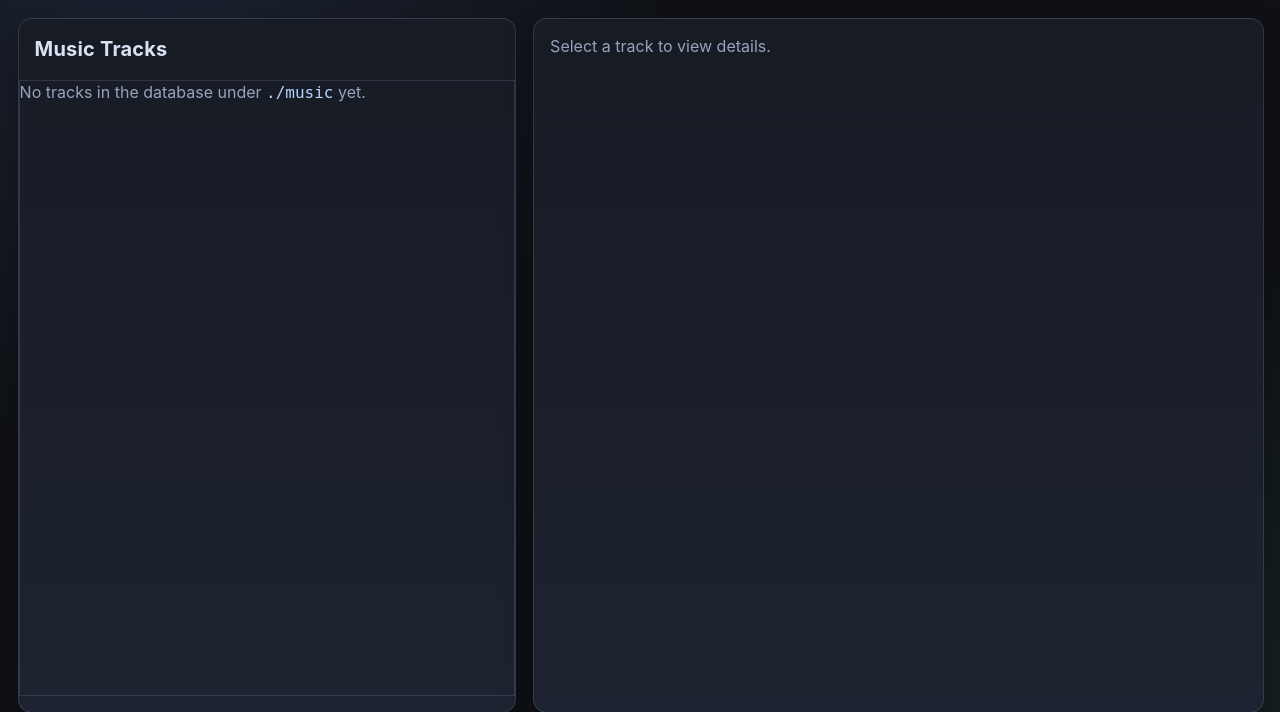
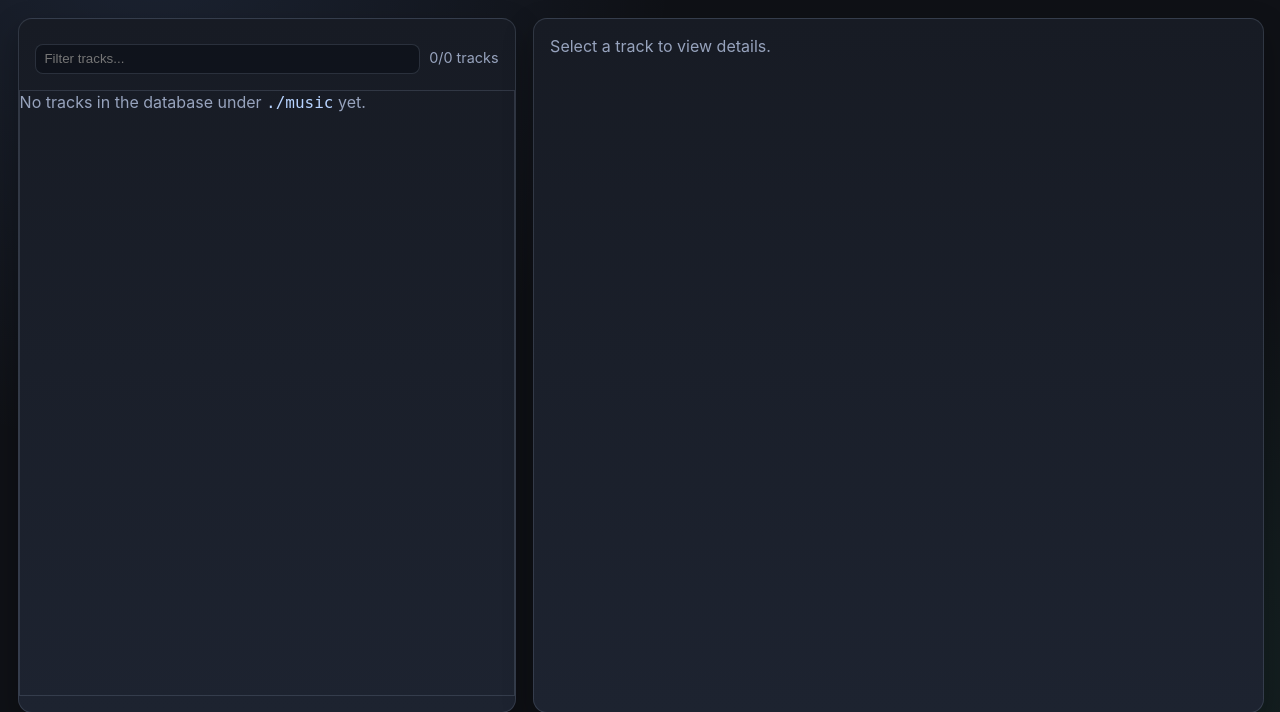
Before and after one commit to mikkohei13/dekho, a Flask app: page / in a window 1280 px wide. Shown: the part 69-781 px from the top of the page. Run offline with Flask 3, Linux system fonts and the light colour scheme; data comes from the database, SQL or seed files in the repository; data that the repository does not hold is empty.

Commit message:
Add data to track list, add filtering, simplify html

```diff
--- a/dekho/app.py
+++ b/dekho/app.py
@@ -33,7 +33,7 @@ def create_app() -> Flask:
             return ("\n".join(lines), 500, {"Content-Type": "text/plain; charset=utf-8"})
 
         music_root = Path("./music").resolve()
-        tracks_in_music: list[dict[str, str]] = []
+        tracks_in_music: list[dict[str, object]] = []
 
         for row in get_all_tracks_file_data():
             track_id = str(row["track_id"]) if row["track_id"] else ""
@@ -41,6 +41,7 @@ def create_app() -> Flask:
             title = str(row["title"]) if row["title"] else ""
             title_new = str(row["title_new"]) if row["title_new"] else ""
             tags = str(row["tags"]) if row["tags"] else ""
+            labels = row["labels"] if isinstance(row.get("labels"), list) else []
             if not track_id or not filepath:
                 continue
 
@@ -58,6 +59,9 @@ def create_app() -> Flask:
                     "track_id": track_id,
                     "filepath": relative_path.as_posix(),
                     "display_title": title_new or title or "Unknown",
+                    "title": title or "",
+                    "tags": tags,
+                    "labels": labels,
                     "has_remote_tags": bool(tags.strip()),
                 }
             )
--- a/dekho/db.py
+++ b/dekho/db.py
@@ -154,7 +154,7 @@ def upsert_track(
         )
 
 
-def get_all_tracks_file_data() -> list[dict[str, str | None]]:
+def get_all_tracks_file_data() -> list[dict[str, object]]:
     init_db()
     with get_connection() as connection:
         rows = connection.execute(
@@ -165,6 +165,20 @@ def get_all_tracks_file_data() -> list[dict[str, str | None]]:
             LEFT JOIN track_remote_data AS trd ON trd.track_id = tfd.track_id
             """
         ).fetchall()
+        label_rows = connection.execute(
+            """
+            SELECT tul.track_id, ld.label
+            FROM track_user_data_labels AS tul
+            JOIN label_definitions AS ld ON ld.id = tul.label_id
+            ORDER BY ld.category, ld.label
+            """
+        ).fetchall()
+
+    labels_by_track_id: dict[str, list[str]] = {}
+    for label_row in label_rows:
+        track_id = str(label_row[0])
+        label = str(label_row[1])
+        labels_by_track_id.setdefault(track_id, []).append(label)
 
     return [
         {
@@ -173,6 +187,7 @@ def get_all_tracks_file_data() -> list[dict[str, str | None]]:
             "title": row[2],
             "title_new": row[3],
             "tags": row[4],
+            "labels": labels_by_track_id.get(str(row[0]), []),
         }
         for row in rows
     ]
--- a/dekho/static/styles/index.css
+++ b/dekho/static/styles/index.css
@@ -93,6 +93,34 @@ body {
   letter-spacing: 0.01em;
 }
 
+.tracks-filter {
+  display: flex;
+  align-items: center;
+  gap: 0.6rem;
+  margin-top: 0.55rem;
+}
+
+#tracks-filter-input {
+  flex: 1;
+  min-width: 0;
+  border: 1px solid var(--border);
+  border-radius: 8px;
+  padding: 0.4rem 0.55rem;
+  color: var(--text);
+  background: rgba(12, 16, 24, 0.65);
+}
+
+#tracks-filter-input:focus-visible {
+  outline: none;
+  border-color: var(--accent);
+}
+
+#tracks-filter-count {
+  color: var(--text-muted);
+  font-size: 0.9rem;
+  white-space: nowrap;
+}
+
 #selected-track-player {
   display: block;
   width: 100%;
@@ -162,6 +190,25 @@ body {
   color: var(--text-muted);
   font-size: 0.95rem;
   overflow-wrap: anywhere;
+}
+
+.track-meta-block {
+  margin-top: 0.35rem;
+}
+
+.track-meta {
+  margin: 0.2rem 0 0;
+  color: var(--text-muted);
+  font-size: 0.86rem;
+  overflow-wrap: anywhere;
+}
+
+.track-meta-title {
+  margin-top: 0.3rem;
+}
+
+.track-meta {
+  color: rgba(217, 225, 242, 0.95);
 }
 
 .empty-state {
--- a/dekho/templates/index.html
+++ b/dekho/templates/index.html
@@ -7,18 +7,21 @@
   <link rel="stylesheet" href="{{ url_for('static', filename='styles/index.css') }}">
 </head>
 <body>
-  <nav id="top-nav" aria-label="Primary">
+  <nav id="top-nav">
     <div class="brand">Dekho</div>
     <a class="scan-link" href="/scan">Scan music folder</a>
   </nav>
 
   <main id="app-shell">
-    <aside id="tracks-panel" aria-labelledby="tracks-heading">
+    <aside id="tracks-panel">
       <header class="panel-header">
-        <h1 id="tracks-heading">Music Tracks</h1>
+        <div class="tracks-filter">
+          <input id="tracks-filter-input" type="text" placeholder="Filter tracks...">
+          <span id="tracks-filter-count"></span>
+        </div>
       </header>
 
-      <section id="tracks-list" aria-label="Track list">
+      <section id="tracks-list">
         {% if tracks %}
           <ul class="track-items">
             {% for track in tracks %}
@@ -26,10 +29,25 @@
                 <h2 class="track-title">
                   {{ track.display_title }}
                   {% if track.has_remote_tags %}
-                    <span class="remote-tags-indicator" aria-label="Remote metadata available" title="Remote metadata fetched from Suno">✦</span>
+                    <span class="remote-tags-indicator">✦</span>
                   {% endif %}
                 </h2>
                 <p class="track-id">{{ track.track_id }}</p>
+                <div class="track-meta-block">
+                  <p class="track-meta" id="track-meta-title">
+                    {{ track.title or "-" }}
+                  </p>
+                  {% if track.tags %}
+                    <p class="track-meta" id="track-meta-tags">
+                      {{ track.tags }}
+                    </p>
+                  {% endif %}
+                  {% if track.labels %}
+                    <p class="track-meta" id="track-meta-labels">
+                      {{ track.labels | join(", ") }}
+                    </p>
+                  {% endif %}
+                </div>
               </li>
             {% endfor %}
           </ul>
@@ -39,7 +57,7 @@
       </section>
     </aside>
 
-    <section id="content-panel" aria-label="Details panel">
+    <section id="content-panel">
       <header id="persistent-track-header" class="panel-header" hidden>
         <h2 id="persistent-track-title"></h2>
         <audio id="selected-track-player" controls preload="metadata">
@@ -52,7 +70,9 @@
     </section>
   </main>
   <script>
-    const trackItems = document.querySelectorAll(".track-item");
+    const trackItems = Array.from(document.querySelectorAll(".track-item"));
+    const tracksFilterInput = document.getElementById("tracks-filter-input");
+    const tracksFilterCount = document.getElementById("tracks-filter-count");
     const contentPanel = document.getElementById("content-panel");
     const contentPanelBody = document.getElementById("content-panel-body");
     const persistentTrackHeader = document.getElementById("persistent-track-header");
@@ -75,7 +95,27 @@
     }
 
     function remoteTagsIndicatorHtml() {
-      return '<span class="remote-tags-indicator" aria-label="Remote metadata available" title="Remote metadata fetched from Suno">✦</span>';
+      return '<span class="remote-tags-indicator">✦</span>';
+    }
+
+    function updateTracksFilterCount() {
+      if (!(tracksFilterCount instanceof HTMLElement)) {
+        return;
+      }
+      const total = trackItems.length;
+      const matched = trackItems.filter((item) => !item.hidden).length;
+      tracksFilterCount.textContent = `${matched}/${total} tracks`;
+    }
+
+    function applyTracksFilter() {
+      const query = String(tracksFilterInput instanceof HTMLInputElement ? tracksFilterInput.value : "")
+        .trim()
+        .toLocaleLowerCase();
+      trackItems.forEach((item) => {
+        const haystack = (item.textContent || "").toLocaleLowerCase();
+        item.hidden = query ? !haystack.includes(query) : false;
+      });
+      updateTracksFilterCount();
     }
 
     function domSafeValue(value) {
@@ -145,6 +185,7 @@
       }
       const displayTitle = getDisplayTitle(data);
       titleElement.innerHTML = `${escapeHtml(displayTitle)}${hasRemoteTags(data.tags) ? remoteTagsIndicatorHtml() : ""}`;
+      applyTracksFilter();
     }
 
     function updatePersistentTrackHeader(data) {
@@ -199,7 +240,7 @@
       }
 
       contentPanelBody.innerHTML = `
-        <section id="track-info" aria-label="Track information">
+        <section id="track-info">
           <div class="track-form">
             <form id="track-user-data-form">
               <label for="title-new-input">title_new</label>
@@ -214,7 +255,7 @@
               </div>
               <div class="track-user-data-actions">
                 <button id="save-track-user-data-btn" type="button">Save</button>
-                <span id="track-user-data-error" class="track-user-data-error" aria-live="polite"></span>
+                <span id="track-user-data-error" class="track-user-data-error"></span>
               </div>
             </form>
           </div>
@@ -229,7 +270,7 @@
           <div class="track-moredetails">
             <div class="remote-actions">
               <button id="get-remote-data-btn" type="button">Get data from Suno</button>
-              <span id="remote-data-error" class="remote-data-error" aria-live="polite"></span>
+              <span id="remote-data-error" class="remote-data-error"></span>
             </div>
             <h4>Tags</h4>
             <div id="track-info-tags">${escapeHtml(tags || "-")}</div>
@@ -377,6 +418,11 @@
       });
     });
 
+    if (tracksFilterInput instanceof HTMLInputElement) {
+      tracksFilterInput.addEventListener("input", applyTracksFilter);
+    }
+    applyTracksFilter();
+
     contentPanel.addEventListener("click", (event) => {
       const target = event.target;
       if (!(target instanceof HTMLElement)) {
```
